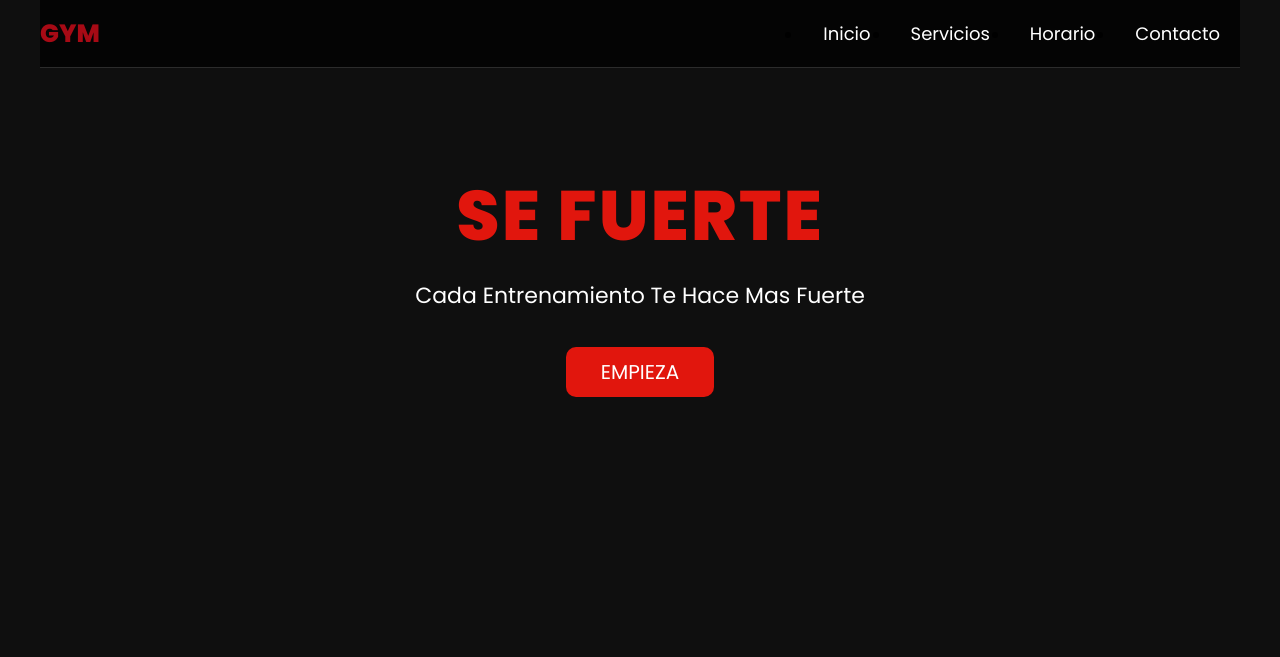
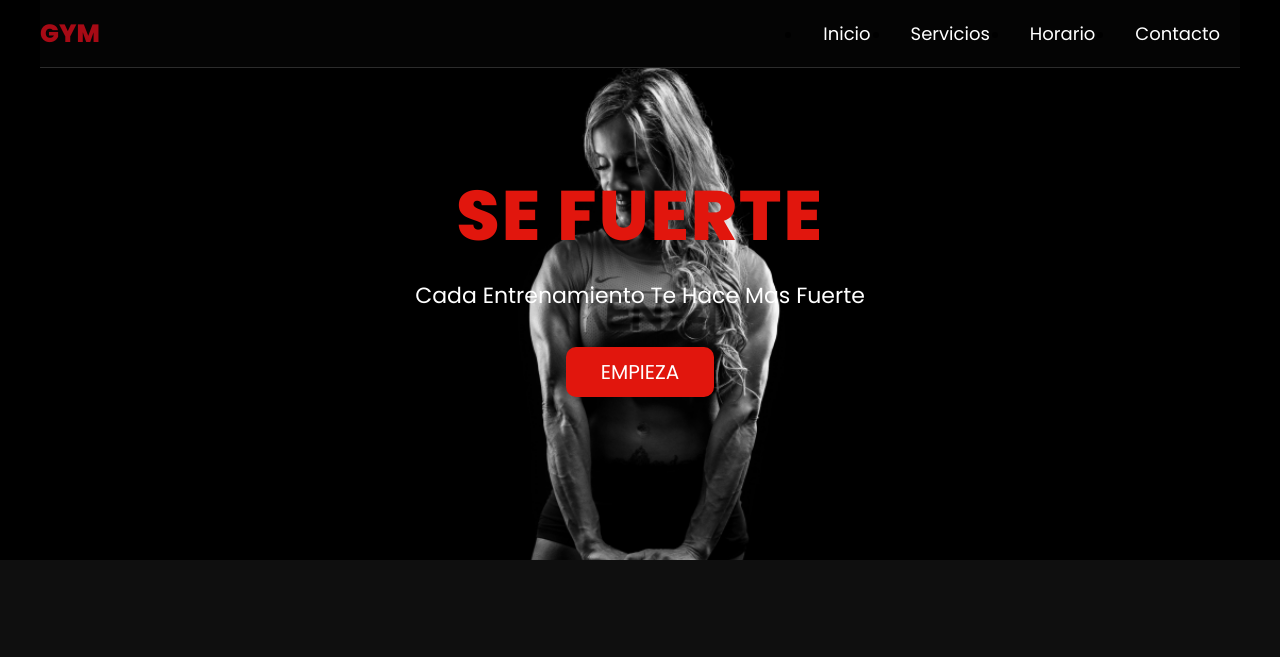
Before and after one commit to ProyectoOceanoAzul/ProyectosWeb1, a plain HTML site: page index.html in a window 1280 px wide. Shown: the top 657 px of the page. Drawn offline with Linux system fonts and the light colour scheme.

Commit message:
estilos.css

```diff
--- a/css/estilos.css
+++ b/css/estilos.css
@@ -27,7 +27,7 @@ body{
 }
 
 .header{
-    background-image: url('img/bg.jpg');
+    background-image: url('../img/bg.jpg');
     background-position: top center;
     background-repeat: no-repeat;
     background-size: cover;
```
